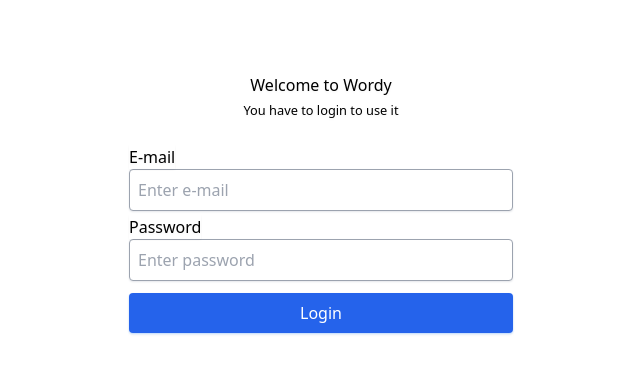
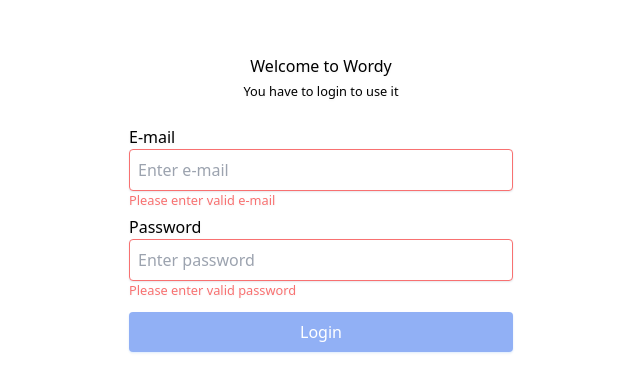
Before and after one commit to egmncyln/wordy, a Next.js app: page / in a window 1280 px wide. Shown: the part 197-588 px from the top of the page, without its empty margins (319-959 px from the left). Built offline with nearby package versions, Linux system fonts and the light colour scheme.

Commit message:
some improvements and bug fixes

```diff
--- a/components/button/button.module.css
+++ b/components/button/button.module.css
@@ -9,12 +9,13 @@
     w-full
     font-medium
     shadow-sm
+    drop-shadow-sm
     hover:transition-colors
 }
 
 .button[primary] {
     @apply
-    drop-shadow-sm
+
     bg-blue-600
     shadow-blue-200
     hover:bg-blue-700
@@ -22,7 +23,6 @@
 
 .button[secondary] {
     @apply
-    drop-shadow-sm
     bg-red-600
     shadow-red-200
     hover:bg-red-700
@@ -40,7 +40,6 @@
     animate-none
     w-6 h-6
     text-white
-    drop-shadow-sm
     mr-2
 }
 
--- a/components/button/button.tsx
+++ b/components/button/button.tsx
@@ -9,10 +9,11 @@ function Button({ spinner, children, ...props }: any) {
     }
     return (
         <button
+            {...props}
             className={cn(styles.button, 'group-invalid:opacity-50', 'group-invalid:pointer-events-none')}
-            {...props} onClick={(e) => props.onClick(e)}
+            onClick={(e) => props.onClick(e)}
         >
-            <svg className={styles.svg} xmlns="http://www.w3.org/2000/svg" fill="none" viewBox="0 0 24 24" {...svgProps}>
+            <svg {...svgProps} className={styles.svg} xmlns="http://www.w3.org/2000/svg" fill="none" viewBox="0 0 24 24">
                 <circle className="opacity-25" cx="12" cy="12" r="10" stroke="currentColor" strokeWidth="4"></circle>
                 <path className="opacity-75" fill="currentColor" d="M4 12a8 8 0 018-8V0C5.373 0 0 5.373 0 12h4zm2 5.291A7.962 7.962 0 014 12H0c0 3.042 1.135 5.824 3 7.938l3-2.647z"></path>
             </svg>
--- a/components/form/form.tsx
+++ b/components/form/form.tsx
@@ -2,10 +2,12 @@ import React from 'react'
 import cn from 'classnames'
 import styles from './form.module.css'
 
-function Form({ children, ...props }: any) {
+function Form({ className, children, ...props }: any) {
     return (
-        <form className={cn('group', styles.form)} action={null}
-            {...props} onSubmit={(e) => props.onSubmit(e)}
+        <form
+            {...props}
+            className={cn('group', styles.form, className)}
+            action={null} onSubmit={(e) => props.onSubmit(e)}
         >
             {children}
         </form>
--- a/components/input/input.module.css
+++ b/components/input/input.module.css
@@ -5,12 +5,6 @@
     justify-center
     items-start
     w-full
-}
-
-.label {
-    @apply
-    shadow-sm
-    drop-shadow-sm
 }
 
 .inputEl {
@@ -28,5 +22,4 @@
 .inputElValidation {
     @apply
     hidden
-    drop-shadow-sm
 }
--- a/components/input/input.tsx
+++ b/components/input/input.tsx
@@ -1,4 +1,4 @@
-import React from 'react'
+import React, { useState } from 'react'
 import styles from './input.module.css'
 import cn from 'classnames'
 
@@ -8,12 +8,14 @@ function Input({ className, id, label, ...props }: any) {
     const lowerLabel = (label as string).toLowerCase();
     return (
         <div className={cn(styles.input, className)}>
-            <label htmlFor={id} className={styles.label}>{label}</label>
+            <label htmlFor={id}>{label}</label>
             <input
-                id={id} className={cn('peer', styles.inputEl, 'invalid:border-red-400')}
-                placeholder={`Enter ${lowerLabel}`} {...props}
-                onPaste={(e: any) => props.onPaste(e.target.value)}
-                onChange={(e: any) => props.onChange(e.target.value)} />
+                {...props}
+                id={id} placeholder={`Enter ${lowerLabel}`}
+                className={cn('peer', styles.inputEl, 'invalid:border-red-400')}
+                onPaste={(e: any) => props.onChange(e.target.value)}
+                onChange={(e: any) => props.onChange(e.target.value)}
+                onFocus={(e: any) => props.onChange(e.target.value)} />
             <small className={cn(styles.inputElValidation, 'peer-invalid:flex text-red-400')}>{`Please enter valid ${lowerLabel}`}</small>
         </div>
     )
--- a/pages/index.module.css
+++ b/pages/index.module.css
@@ -8,3 +8,9 @@
     max-w-xs
     tbl:max-w-sm
 }
+
+.errorMessage {
+    @apply
+    mt-2
+    text-red-400
+}
--- a/pages/index.tsx
+++ b/pages/index.tsx
@@ -14,14 +14,18 @@ const Home: NextPage = () => {
   let _password: string = '';
 
   const router = useRouter();
+  const [email, setEmail] = useState('');
+  const [password, setPassword] = useState('');
   const [inputRequired, setInputRequired] = useState(false);
   const [showSpinner, setShowSpinner] = useState(false);
+  const [errorMessage, setErrorMessage] = useState('');
 
   const onFormSubmit = async (e: any) => {
     e.preventDefault();
     setShowSpinner(true);
+    setErrorMessage('');
     const auth = getAuth();
-    await signInWithEmailAndPassword(auth, _email, _password)
+    await signInWithEmailAndPassword(auth, email, password)
       .then((userCredential) => {
         const { uid } = userCredential.user;
         router.push({
@@ -29,8 +33,8 @@ const Home: NextPage = () => {
           query: { userId: uid }
         });
       })
-      .catch((error) => {
-        console.log(error);
+      .catch((error: Error) => {
+        setErrorMessage(error.message);
         setInputRequired(false);
         e.target.reset();
       })
@@ -40,14 +44,19 @@ const Home: NextPage = () => {
   const setInputRequiredToTrue = () => inputRequired ? null : setInputRequired(true);
 
   const onEmailChange = (email: string) => {
-    console.log(email);
-    _email = email;
+    setEmail(email);
+    setErrorMessage('');
     setInputRequiredToTrue();
   }
 
   const onPasswordChange = (password: string) => {
-    console.log(password);
-    _password = password;
+    setPassword(password);
+    setErrorMessage('');
+    setInputRequiredToTrue();
+  }
+
+  const onLoginClicked = () => {
+    setErrorMessage('');
     setInputRequiredToTrue();
   }
 
@@ -61,23 +70,24 @@ const Home: NextPage = () => {
       </Head>
 
       <div className={styles.index}>
-        <h1 className="mb-1 drop-shadow-sm">Welcome to Wordy</h1>
-        <small className="mb-6 drop-shadow-sm">You have to login to use it</small>
+        <label className="mb-1">Welcome to Wordy</label>
+        <small className="mb-6">You have to login to use it</small>
         <Form onSubmit={onFormSubmit}>
           <Input
             className="mb-1" id="email" type="email"
             label="E-mail" required={inputRequired}
-            onChange={onEmailChange} onPaste={onEmailChange}
+            onChange={onEmailChange}
             autoFocus={true} />
           <Input
             className="mb-3" id="password" type="password"
             label="Password" required={inputRequired}
-            onChange={onPasswordChange} onPaste={onPasswordChange} />
+            onChange={onPasswordChange} />
           <Button
             primary="true" type="submit"
             disabled={showSpinner} spinner={showSpinner}
-            onClick={setInputRequiredToTrue}>Login</Button>
+            onClick={onLoginClicked}>Login</Button>
         </Form>
+        {errorMessage && errorMessage.length > 0 ? <small className={styles.errorMessage}>{errorMessage}</small> : null}
       </div>
     </>
   )
--- a/styles/main.css
+++ b/styles/main.css
@@ -11,3 +11,8 @@
     h-screen
     font-medium
 }
+
+label, small {
+    @apply
+    drop-shadow-sm
+}
```
